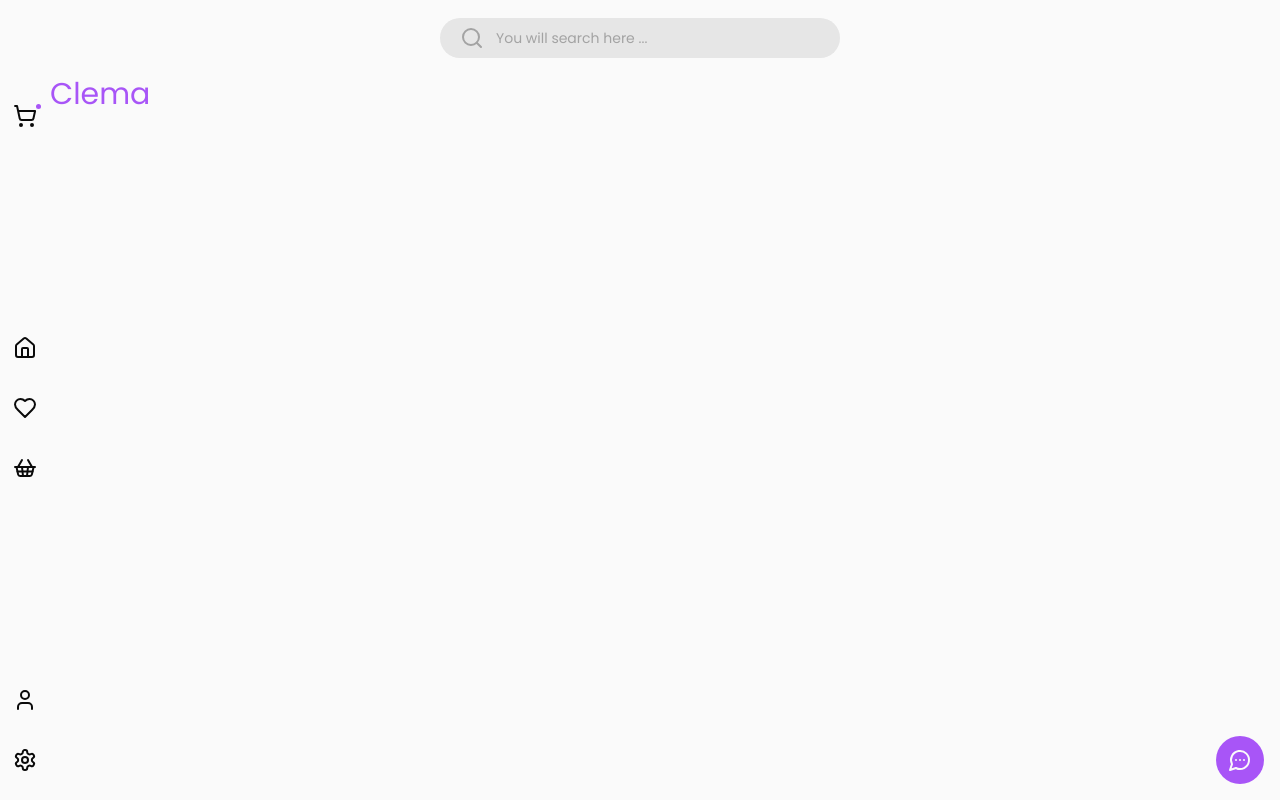
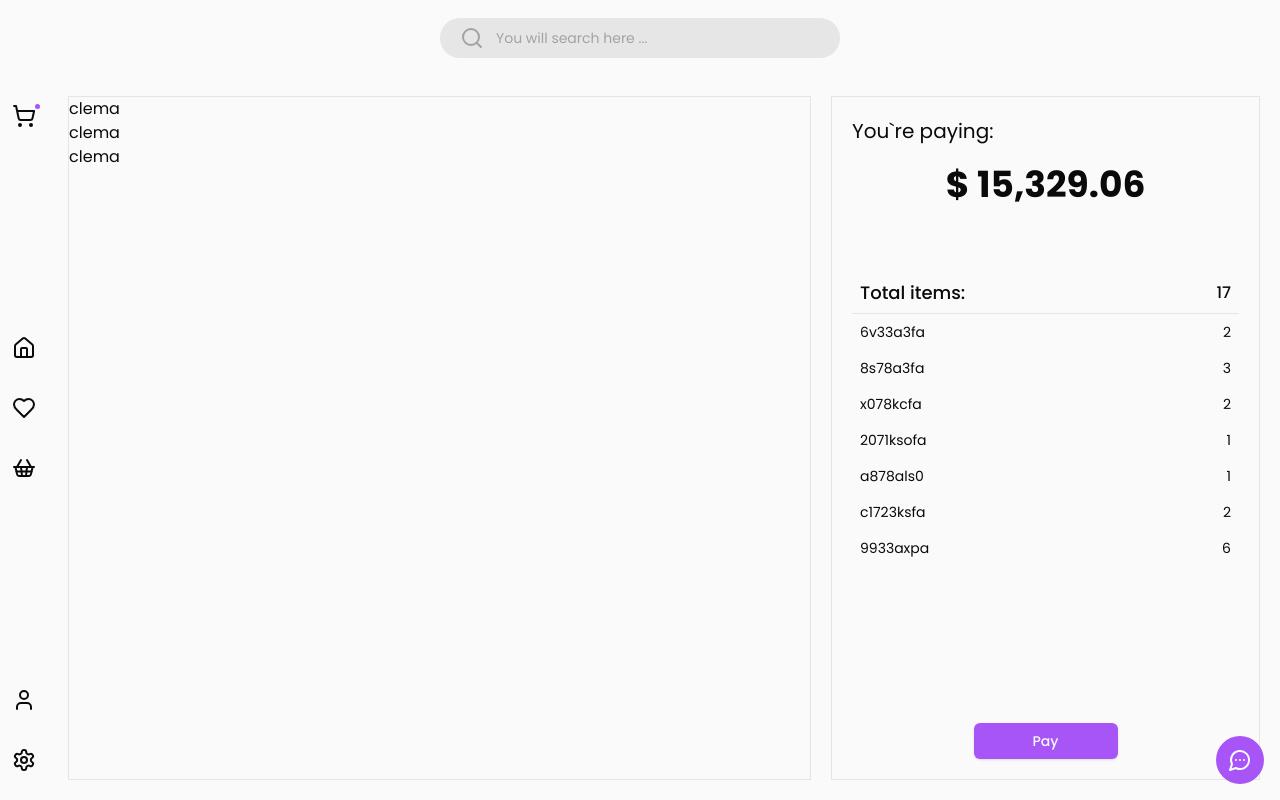
Before and after one commit to ClemilsonAzevedo/TheStore, a React (Vite) app in the folder web/: page /cart in a window 1280 px wide. Built offline with nearby package versions, Linux system fonts and the light colour scheme.

Commit message:
Feat: Cart page and receipt side

```diff
--- a/web/src/index.css
+++ b/web/src/index.css
@@ -82,7 +82,7 @@
   }
 
   body {
-    @apply bg-neutral-50 text-neutral-950;
+    @apply bg-neutral-50 text-neutral-950 dark:bg-neutral-950 dark:text-neutral-50;
   }
 
   a,
--- /dev/null
+++ b/web/src/pages/cart/index.tsx
@@ -0,0 +1,88 @@
+import { Button } from '@/components/ui/button'
+import {
+	TableRow,
+	TableHead,
+	Table,
+	TableBody,
+	TableCell,
+	TableHeader,
+} from '@/components/ui/table'
+
+const invoices = [
+	{
+		uuid: '6v33a3fa',
+		quantity: 2,
+	},
+	{
+		uuid: '8s78a3fa',
+		quantity: 3,
+	},
+	{
+		uuid: 'x078kcfa',
+		quantity: 2,
+	},
+	{
+		uuid: '2071ksofa',
+		quantity: 1,
+	},
+	{
+		uuid: 'a878als0',
+		quantity: 1,
+	},
+	{
+		uuid: 'c1723ksfa',
+		quantity: 2,
+	},
+	{
+		uuid: '9933axpa',
+		quantity: 6,
+	},
+]
+
+export function Cart() {
+	return (
+		<section className='w-full flex gap-5 p-5'>
+			<div className='w-full border'>
+				<div>clema</div>
+				<div>clema</div>
+				<div>clema</div>
+			</div>
+
+			<div className='border min-w-[429px] h-full p-5 flex flex-col justify-between'>
+				<div className='flex flex-col gap-5 justify-start'>
+					<h4 className='text-xl '>You`re paying:</h4>
+					<h2 className='text-4xl font-bold text-center'>$ 15,329.06</h2>
+					<Table className='mt-12'>
+						<TableHeader>
+							<TableRow>
+								<TableHead className='font-medium text-neutral-950 text-lg'>
+									Total items:
+								</TableHead>
+								<TableHead className='font-medium text-right text-neutral-950 text-base'>
+									17
+								</TableHead>
+							</TableRow>
+						</TableHeader>
+						<TableBody>
+							{invoices.map(invoice => (
+								<TableRow
+									className='border-none rounded-lg '
+									key={invoice.uuid}
+								>
+									<TableCell className='text-sm'>{invoice.uuid}</TableCell>
+									<TableCell className='text-right text-sm'>
+										{invoice.quantity}
+									</TableCell>
+								</TableRow>
+							))}
+						</TableBody>
+					</Table>
+				</div>
+
+				<Button className='bg-violet-500 w-36 mx-auto hover:bg-violet-500/70'>
+					Pay
+				</Button>
+			</div>
+		</section>
+	)
+}
--- a/web/src/routes.tsx
+++ b/web/src/routes.tsx
@@ -1,14 +1,15 @@
-import { Route, Routes as RoutesDOM } from "react-router-dom";
-import LayoutDefault from "./layouts/layoutDefault";
-import { Home } from "./pages/home";
-import { LovedProducts } from "./pages/loved-products";
-import SignUp from "./pages/sign-up";
+import { Route, Routes as RoutesDOM } from 'react-router-dom'
+import LayoutDefault from './layouts/layoutDefault'
+import { Home } from './pages/home'
+import { LovedProducts } from './pages/loved-products'
+import SignUp from './pages/sign-up'
+import { Cart } from './pages/cart'
 
 export default function Routes() {
 	return (
 		<RoutesDOM>
 			<Route
-				path="/"
+				path='/'
 				element={
 					<LayoutDefault>
 						<Home />
@@ -16,7 +17,23 @@ export default function Routes() {
 				}
 			/>
 			<Route
-				path="/cart"
+				path='/cart'
+				element={
+					<LayoutDefault>
+						<Cart />
+					</LayoutDefault>
+				}
+			/>
+			<Route
+				path='/loved'
+				element={
+					<LayoutDefault>
+						<LovedProducts />
+					</LayoutDefault>
+				}
+			/>
+			<Route
+				path='/products'
 				element={
 					<LayoutDefault>
 						<Home />
@@ -24,23 +41,7 @@ export default function Routes() {
 				}
 			/>
 			<Route
-				path="/loved"
-				element={
-					<LayoutDefault>
-						<LovedProducts />
-					</LayoutDefault>
-				}
-			/>
-			<Route
-				path="/products"
-				element={
-					<LayoutDefault>
-						<Home />
-					</LayoutDefault>
-				}
-			/>
-			<Route
-				path="/signup"
+				path='/signup'
 				element={
 					<LayoutDefault>
 						<SignUp />
@@ -48,5 +49,5 @@ export default function Routes() {
 				}
 			/>
 		</RoutesDOM>
-	);
+	)
 }
```
Also changed, not shown: web/src/components/ui/table.tsx (+23 -23 lines).
